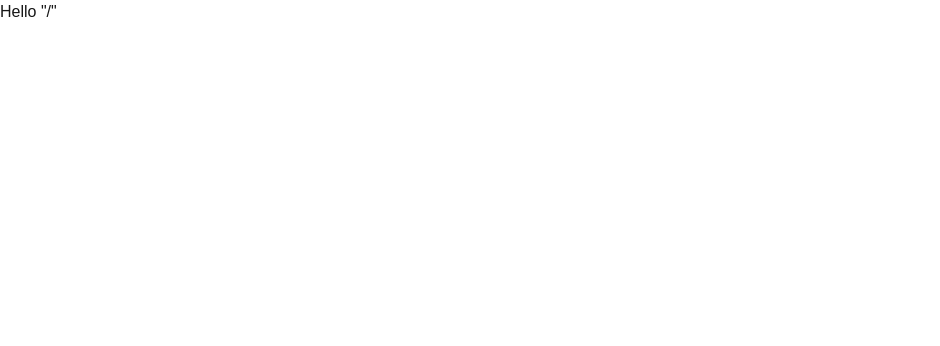
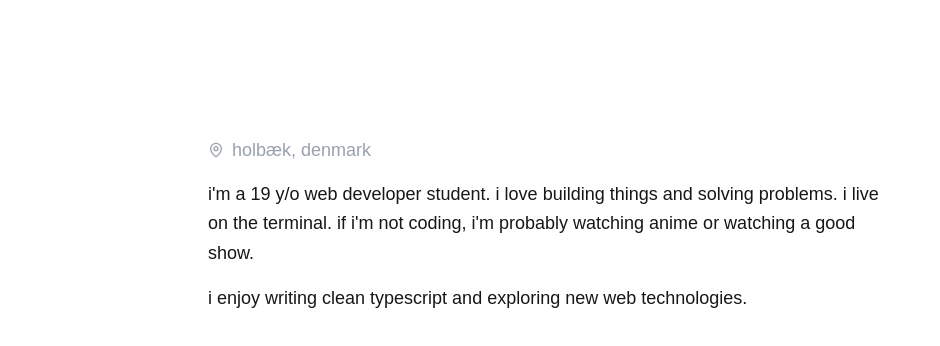
Before and after one commit to mkelvers/mkelvers.tech, a Next.js app: page / in a window 1280 px wide. Shown: the top 346 px of the page, without its empty margins (0-940 px from the left). Built offline with nearby package versions, Linux system fonts and the light colour scheme.

Commit message:
feat: good page.tsx

```diff
--- a/package.json
+++ b/package.json
@@ -9,6 +9,7 @@
     "lint": "eslint"
   },
   "dependencies": {
+    "lucide-react": "^0.577.0",
     "next": "16.1.6",
     "react": "19.2.4",
     "react-dom": "19.2.4"
--- a/src/app/layout.tsx
+++ b/src/app/layout.tsx
@@ -1,5 +1,13 @@
 import type { Metadata } from "next";
+import { Geist_Mono } from "next/font/google"
+
 import "./globals.css";
+
+const geistMono = Geist_Mono({
+  subsets: ["latin"],
+  display: "swap",
+  variable: "--font-geist-mono",
+})
 
 export const metadata: Metadata = {
   title: "Mikkel Elvers",
@@ -32,8 +40,14 @@ export default function RootLayout({
 }>) {
   return (
     <html lang="en">
-      <body>
-        {children}
+      <body
+        className={`${geistMono.variable} antialiased min-h-screen font-mono text-lg`}
+      >
+        <div className="grid grid-rows-[10vh_auto] place-items-center">
+          <div className="row-start-2 w-full max-w-4xl px-4">
+            {children}
+          </div>
+        </div>
       </body>
     </html>
   );
--- a/src/app/page.tsx
+++ b/src/app/page.tsx
@@ -1,3 +1,31 @@
+import { MapPin } from "lucide-react";
+
 export default function Home() {
-  return <div>Hello "/"</div>
+  return (
+    <>
+      <header className="mb-16 space-y-4">
+        <h1 className="text-4xl font-bold mb-4 animate-fade-in text-white">
+          <span className="inline-block">
+            mikkel elvers
+          </span>
+        </h1>
+        <div className="flex flex-col gap-2 text-gray-400">
+          <div className="flex items-center gap-2">
+            <MapPin className="w-4 h-4" />
+            holbæk, denmark
+          </div>
+        </div>
+        <div className="leading-relaxed max-w-2xl space-y-4">
+          <p>
+            i&apos;m a 19 y/o web developer student. i love building things and
+            solving problems. i live on the terminal. if i&apos;m not coding, i&apos;m
+            probably watching anime or watching a good show.
+          </p>
+          <p>
+            i enjoy writing clean typescript and exploring new web technologies.
+          </p>
+        </div>
+      </header>
+    </>
+  )
 }
```
Also changed, not shown: 1 other file (tests, documents, lock files or other folders).
